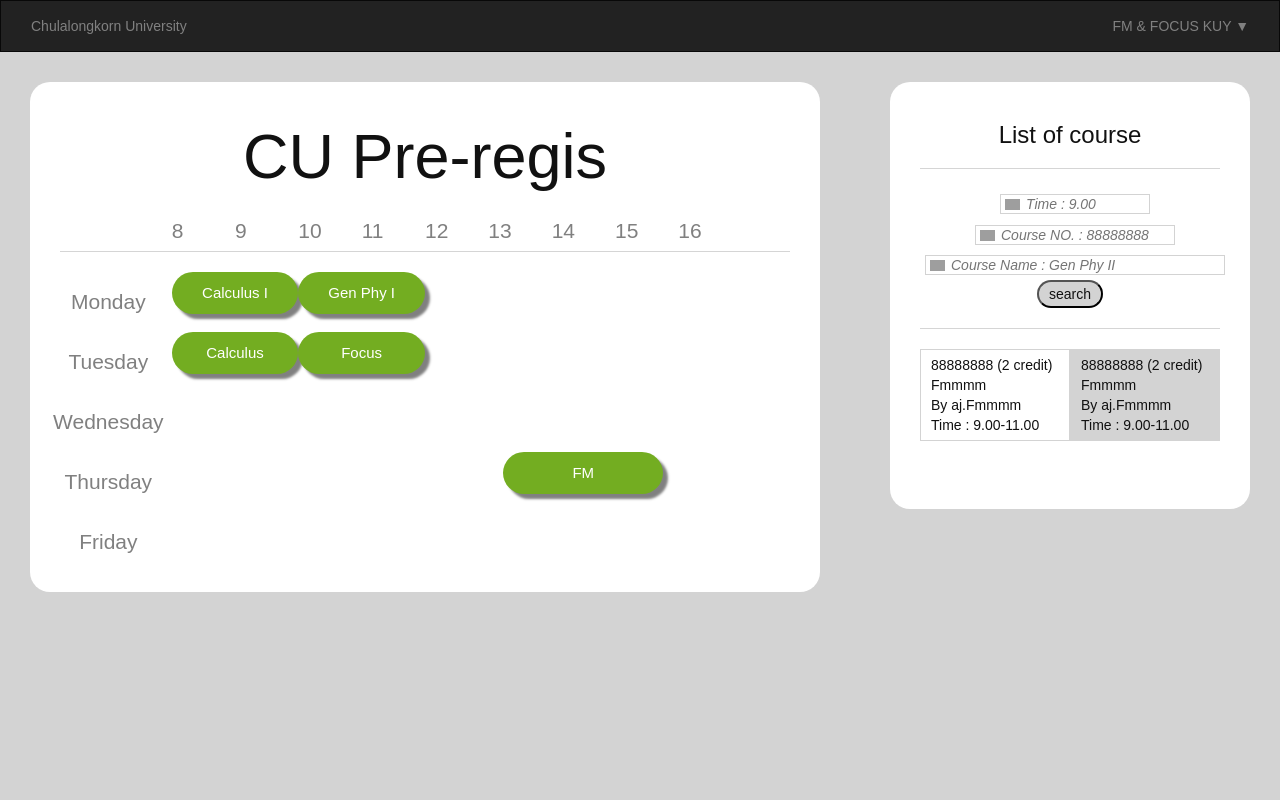
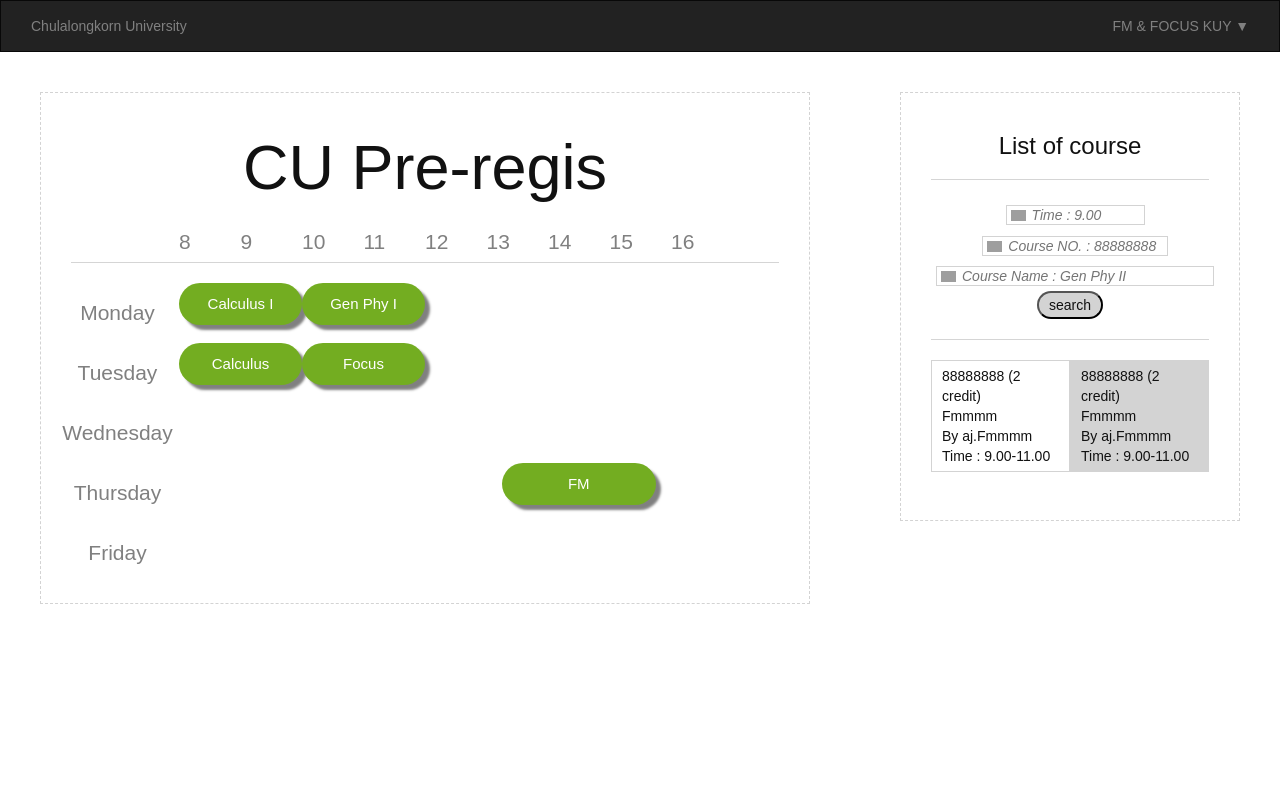
Before and after one commit to kritkrm/Database_Project-1, a React (Create React App) app in the folder preregis/: page / in a window 1280 px wide. Shown: the top 800 px of the page. Built offline with nearby package versions, Linux system fonts and the light colour scheme; grey boxes are pictures that could not be loaded.

Commit message:
try to make it more beautiful

```diff
--- a/preregis/style/style.css
+++ b/preregis/style/style.css
@@ -27,7 +27,7 @@ body {
    .row.content {
        height: 975px;
        padding: 10px;
-       background-color: lightgray;
+       background-color: white;
     }
 
     /*white box*/
@@ -36,8 +36,8 @@ body {
        background-color: #FFFFFF; /* white */
        color: #111111;
        padding: 20px 30px 20px 30px;
-       border-radius: 20px;
-       margin: 20px;
+       border : 1.3px dashed lightgray;
+       margin: 30px;
    }
 
    #rcorners1 {
```
